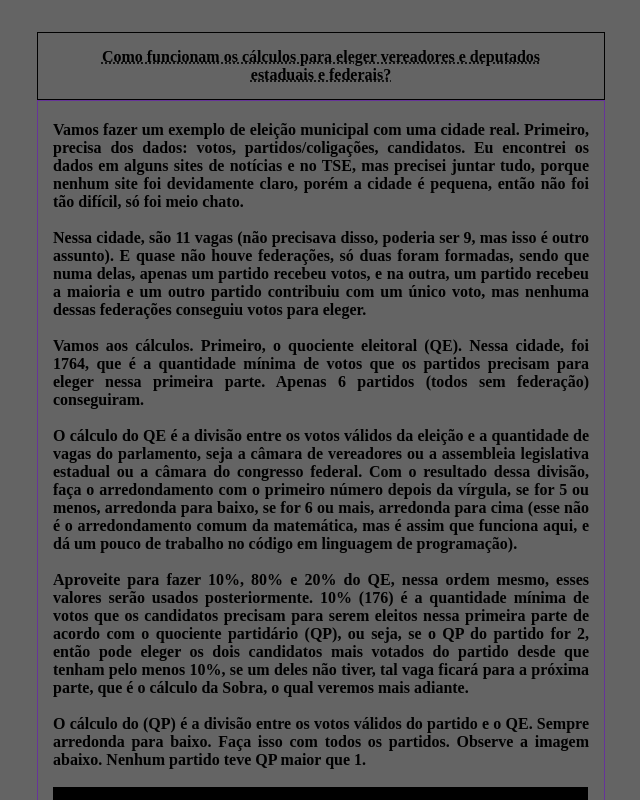
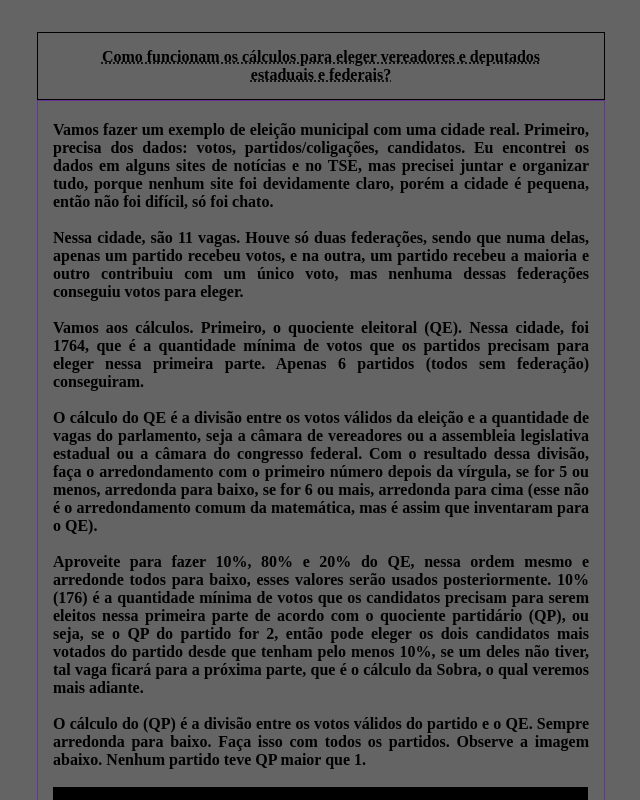
Before and after one commit to jr0samuel/calculoeleicoes, a React (Vite) app: page /explica in a window 1280 px wide. Shown: the top 800 px of the page, without its empty margins (319-959 px from the left). Built offline with nearby package versions, Linux system fonts and the light colour scheme.

Commit message:
ajuste texto e qe

```diff
--- a/src/components/QE/qe.js
+++ b/src/components/QE/qe.js
@@ -1,9 +1,14 @@
 export function calcularQE(vve, vp) {
-    if (vve === "" || vp === "") return "";
+    if (vve === "" || isNaN(vve) || vp === "" || isNaN(vp) || Number(vp) == 0) return "";
     let conta = vve / vp;
-    if (!isFinite(conta) || isNaN(conta)) return "";
-    let parteInteira = Math.floor(conta);
-    let primeiroDecimal = Math.floor((conta * 10) + 1e-10) % 10;
-    let resolucao = (primeiroDecimal <= 5) ? parteInteira : (parteInteira + 1);
-    return resolucao;
+    let contaAbsoluta = Math.abs(conta);
+    let contaLimpa = contaAbsoluta.toFixed(14);
+    let [strInteiro, strDecimal] = contaLimpa.split(".");
+    let parteInteira = Number(strInteiro);
+    let primeiroDecimal = Number(strDecimal[0]);
+    if (primeiroDecimal <= 5) {
+        return parteInteira;
+    } else {
+        return parteInteira + 1;
+    }
 };
--- a/src/pages/Explica/Explica.jsx
+++ b/src/pages/Explica/Explica.jsx
@@ -17,15 +17,15 @@ export default function Explica () {
             </section>
             <section className={styles.articulo}>
                 <div className={`${styles.parte_um}`}>
-                    Vamos fazer um exemplo de eleição municipal com uma cidade real. Primeiro, precisa dos dados: votos, partidos/coligações, candidatos. Eu encontrei os dados em alguns sites de notícias e no TSE, mas precisei juntar tudo, porque nenhum site foi devidamente claro, porém a cidade é pequena, então não foi tão difícil, só foi meio chato.
+                    Vamos fazer um exemplo de eleição municipal com uma cidade real. Primeiro, precisa dos dados: votos, partidos/coligações, candidatos. Eu encontrei os dados em alguns sites de notícias e no TSE, mas precisei juntar e organizar tudo, porque nenhum site foi devidamente claro, porém a cidade é pequena, então não foi difícil, só foi chato.
                     <br/><br/>
-                    Nessa cidade, são 11 vagas (não precisava disso, poderia ser 9, mas isso é outro assunto). E quase não houve federações, só duas foram formadas, sendo que numa delas, apenas um partido recebeu votos, e na outra, um partido recebeu a maioria e um outro partido contribuiu com um único voto, mas nenhuma dessas federações conseguiu votos para eleger.
+                    Nessa cidade, são 11 vagas. Houve só duas federações, sendo que numa delas, apenas um partido recebeu votos, e na outra, um partido recebeu a maioria e outro contribuiu com um único voto, mas nenhuma dessas federações conseguiu votos para eleger.
                     <br/><br/>
                     Vamos aos cálculos. Primeiro, o quociente eleitoral (QE). Nessa cidade, foi 1764, que é a quantidade mínima de votos que os partidos precisam para eleger nessa primeira parte. Apenas 6 partidos (todos sem federação) conseguiram.
                     <br /><br />
-                    O cálculo do QE é a divisão entre os votos válidos da eleição e a quantidade de vagas do parlamento, seja a câmara de vereadores ou a assembleia legislativa estadual ou a câmara do congresso federal. Com o resultado dessa divisão, faça o arredondamento com o primeiro número depois da vírgula, se for 5 ou menos, arredonda para baixo, se for 6 ou mais, arredonda para cima (esse não é o arredondamento comum da matemática, mas é assim que funciona aqui, e dá um pouco de trabalho no código em linguagem de programação).
+                    O cálculo do QE é a divisão entre os votos válidos da eleição e a quantidade de vagas do parlamento, seja a câmara de vereadores ou a assembleia legislativa estadual ou a câmara do congresso federal. Com o resultado dessa divisão, faça o arredondamento com o primeiro número depois da vírgula, se for 5 ou menos, arredonda para baixo, se for 6 ou mais, arredonda para cima (esse não é o arredondamento comum da matemática, mas é assim que inventaram para o QE).
                     <br/><br/>
-                    Aproveite para fazer 10%, 80% e 20% do QE, nessa ordem mesmo, esses valores serão usados posteriormente. 10% (176) é a quantidade mínima de votos que os candidatos precisam para serem eleitos nessa primeira parte de acordo com o quociente partidário (QP), ou seja, se o QP do partido for 2, então pode eleger os dois candidatos mais votados do partido desde que tenham pelo menos 10%, se um deles não tiver, tal vaga ficará para a próxima parte, que é o cálculo da Sobra, o qual veremos mais adiante.
+                    Aproveite para fazer 10%, 80% e 20% do QE, nessa ordem mesmo e arredonde todos para baixo, esses valores serão usados posteriormente. 10% (176) é a quantidade mínima de votos que os candidatos precisam para serem eleitos nessa primeira parte de acordo com o quociente partidário (QP), ou seja, se o QP do partido for 2, então pode eleger os dois candidatos mais votados do partido desde que tenham pelo menos 10%, se um deles não tiver, tal vaga ficará para a próxima parte, que é o cálculo da Sobra, o qual veremos mais adiante.
                     <br/><br/>
                     O cálculo do (QP) é a divisão entre os votos válidos do partido e o QE. Sempre arredonda para baixo. Faça isso com todos os partidos. Observe a imagem abaixo. Nenhum partido teve QP maior que 1.
                     <br /><br />
@@ -37,7 +37,7 @@ export default function Explica () {
                     <br/><br/>
                     Se nenhum partido tiver QP pelo menos 1, os candidatos serão eleitos de acordo com o número de votos recebidos individualmente, assim como prefeito, governador, presidente e senador.
                     <br/><br/>
-                    O processo da Sobra é feito em rodadas. Nessa cidade, serão 5 rodadas. Participarão os 6 partidos que passaram no QP e apenas um outro que conseguiu passar de 80%.
+                    O processo da Sobra é feito em rodadas. Nessa cidade, serão 5 rodadas. Participarão os 6 partidos que passaram no QP e apenas um outro que passou de 80% do QE. Na Sobra não precisa arredondar, pode manter os decimais.
                     <br/><br/>
                     A primeira rodada é assim: votos válidos do partido dividido pelo QP do partido + 1 (soma 1 ao QP do partido). Faça isso com todos os partidos que podem participar da Sobra. O partido que tiver o maior resultado elege um candidato que recebeu votos pelo menos 20% do QE (352), se nenhum candidato desse partido recebeu, passa para o próximo partido da lista, e assim sucessivamente. Se nenhum candidato teve pelo menos 20% dentre todos os partidos que estão na Sobra, será eleito um candidato do partido que ganhou a rodada, isso vale para todas as rodadas. Veja a imagem abaixo.
                     <br/><br/>
@@ -67,7 +67,7 @@ export default function Explica () {
                     <br />
                     Nessa cidade, se houvesse mais uma rodada, PL ficaria em primeiro, mas não elegeria, porque não tem mais candidato com 20%, então passaria para REPUBLICANOS, que ainda tem candidato com 20%. Isso nos leva ao assunto dos "puxadores de votos".
                     <br /><br />
-                    O que são os "puxadores de votos"? São candidatos que recebem muitos votos individualmente, isso favorece o QP do partido para eleger na primeira fase, que é a fase do QP e dos 10% do QE. Portanto, o "puxador" não puxa ninguém de forma direta, não se esqueça que os candidatos precisam ter pelo menos 10% na primeira fase e 20% na Sobra. Outra coisa, não há "puxada" nas Sobra, porque são rodadas independentes, porém, como o partido teve muitos votos, isso favorece, principalmente no primeiro cálculo da Sobra, já no segundo, fica difícil, porque aumenta 1 na divisão, mas nessa cidade, PL e REPUBLICANOS foram bem até no segundo cálculo. E para encerrar, todos esses partidos que elegeram nessa cidade são do centrão, mas isso é outro assunto, aproveite os cálculos, espero ter explicado bem.
+                    O que são os "puxadores de votos"? São candidatos que recebem muitos votos individualmente, por isso é melhor votar em algum candidato, não apenas na legenda, isso favorece o QP do partido para eleger na primeira fase, que é a fase do QP e dos 10% do QE. E se o partido passa no QP, também vai para a Sobra. Portanto, o "puxador" não puxa ninguém de forma direta, não se esqueça que os candidatos precisam ter pelo menos 10% na primeira fase e 20% na Sobra. Outra coisa, não há "puxada" nas Sobra, porque são rodadas independentes, cada rodada vale uma vaga, porém, como o partido teve muitos votos, isso favorece, principalmente no primeiro cálculo da Sobra, já no segundo, pode dificultar, porque aumenta 1 na divisão, mas nessa cidade, PL e REPUBLICANOS foram bem até no segundo cálculo. E para encerrar, todos os partidos que elegeram nessa cidade são do centrão, mas isso é outro assunto, aproveite os cálculos, espero ter explicado bem.
                 </div>
                 <div className={`${styles.parte_dois} ${styles['link-brazil']}`}>
                     <Link to={"/"}>Ir para a tela inicial</Link>
```
